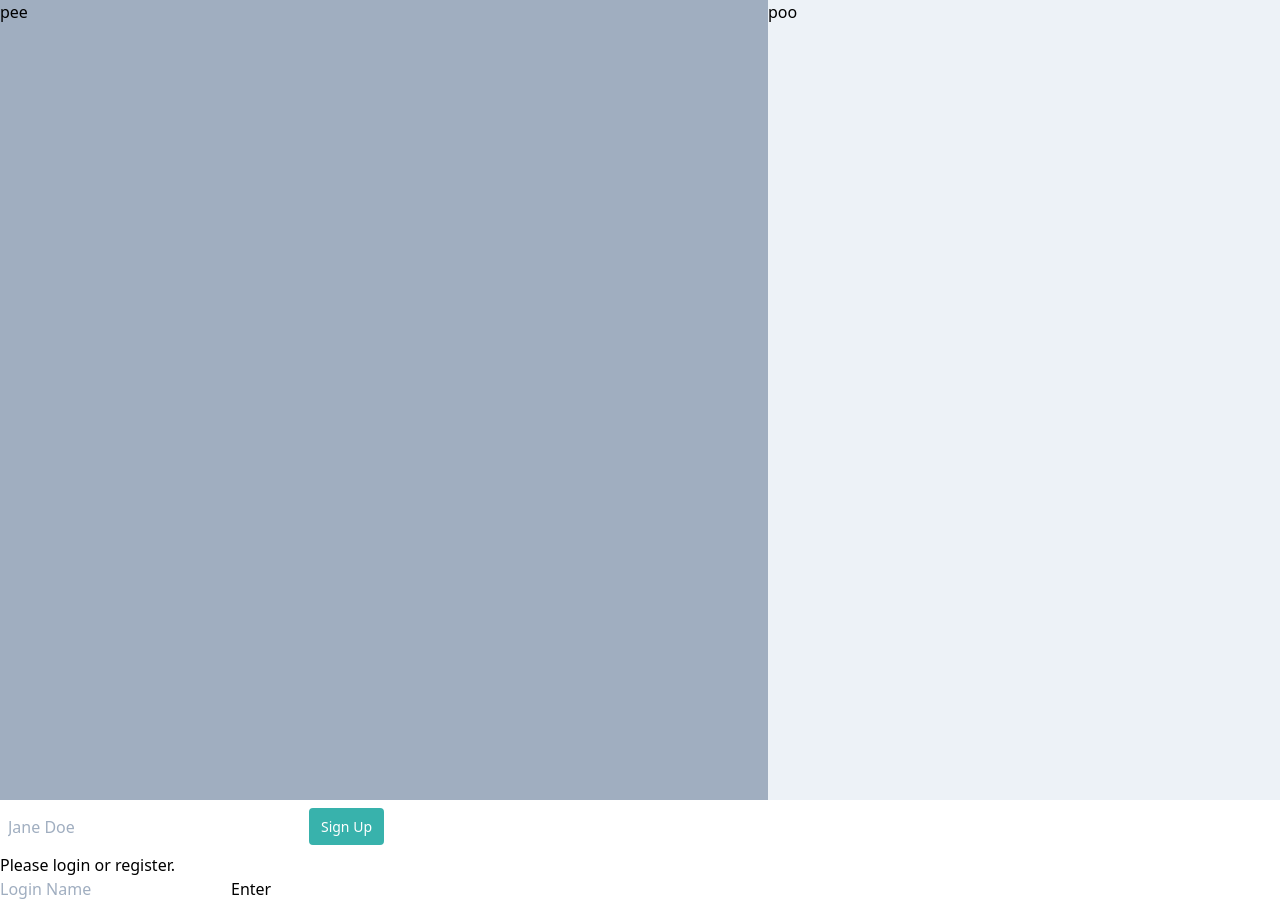
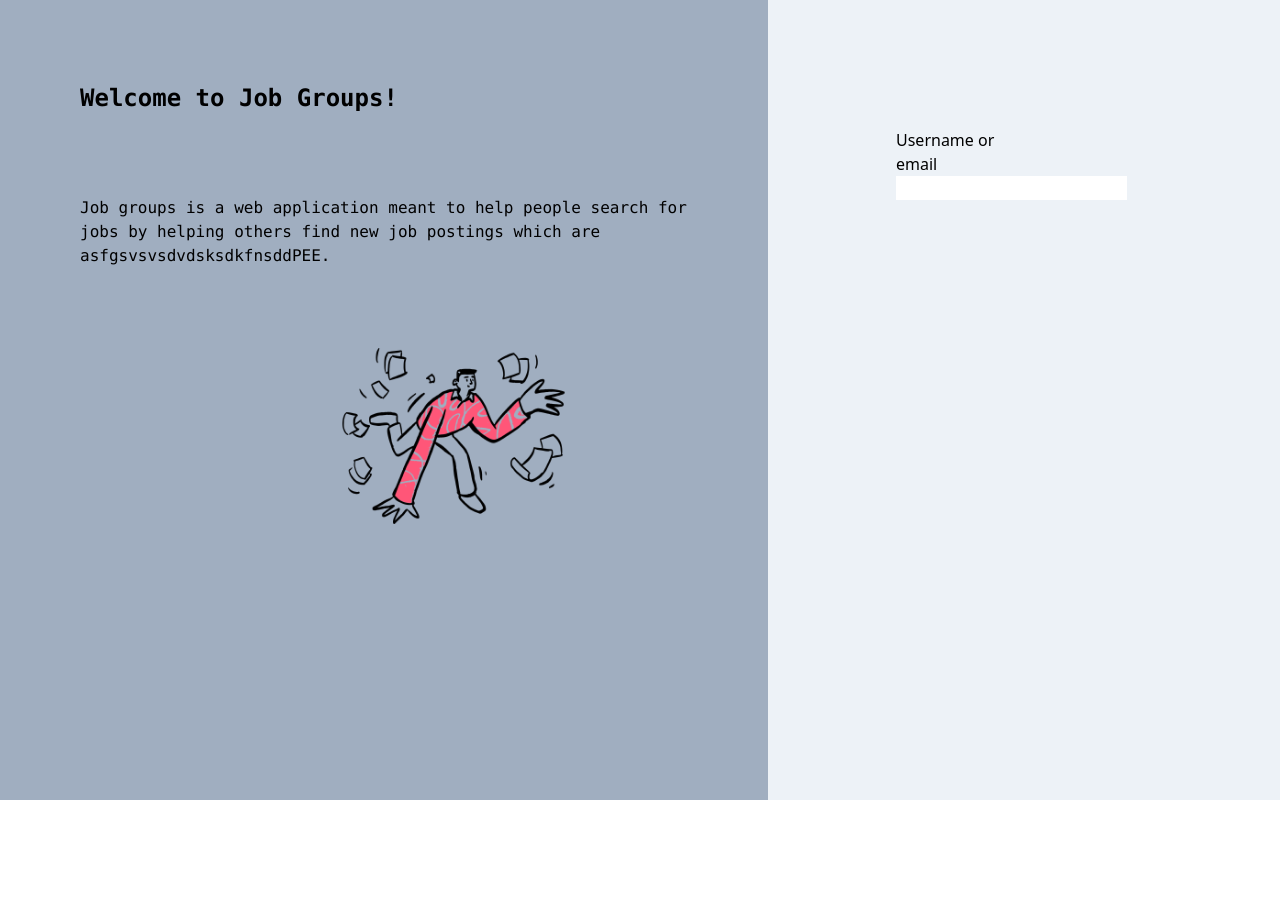
Before and after one commit to papertran/job-groups, a React (Create React App) app in the folder frontend/: page / in a window 1280 px wide. After the commit the page ends 800 px from the top, so only its background shows below. Built offline with nearby package versions, Linux system fonts and the light colour scheme.

Commit message:
almost done designing login page

```diff
--- a/frontend/src/components/Login.js
+++ b/frontend/src/components/Login.js
@@ -8,30 +8,32 @@ class Login extends React.Component {
 
         <div class="flex h-screen inline">
             <div class="bg-gray-500 w-3/5 h-full">
-                pee
+                <h1 class="text-2xl font-mono font-bold p-20">Welcome to Job Groups!</h1>
+                <p class="font-mono px-20">
+                    Job groups is a web application meant to help people search for jobs
+                    by helping others find new job postings which are asfgsvsvsdvdsksdkfnsddPEE.
+
+                    <br/>
+
+                    <img class="pt-20 pl-64 h-64" src={require('../images/clumsy.png')} alt="notfsadasduppypng"></img>
+                </p>
+                {/* <img class="p-20 object-contain" src={require('../images/clumsy.png')} alt="notfsadasduppypng"></img> */}
             </div>
 
             <div class="bg-gray-200 w-2/5 h-full">
-                poo
+
+                <form class="w-full max-w-sm p-32">
+
+                    <div class="mb-4">
+                        Username or email
+                        <input class=""></input>
+                    </div>
+
+                </form>
+
             </div>
         </div>
 
-
-        <form class="w-full max-w-sm">
-            <div class="flex items-center boder-b boder-b-2 border-teal-500 py-2">
-                <input class="appearance-none bg-transparent border-none w-full text-gray-700 mr-3 py-1 px-2 leading-tight focus:outline-none" type="text" placeholder="Jane Doe" aria-label="Full Name">
-                </input>
-                <button class="flex-shrink-0 bg-teal-500 hover:bg-teal-700 border-teal-500 hover:border-teal-700 text-sm border-4 text-white py-1 px-2 rounded" type="button">
-                        Sign Up
-                </button>
-            </div>
-        </form>
-        <form className="Login">
-            { /* comments and components must go in parent div*/ }
-            <h2>Please login or register.</h2>
-            <input type="text" required placeholder="Login Name"/>
-            <button type="submit"Login>Enter</button>
-        </form>
         </>
         )
     }
```
Also changed, not shown: frontend/src/images/clumsy.png (added).
